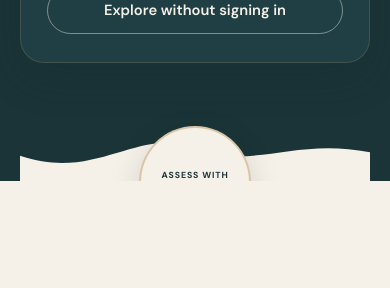
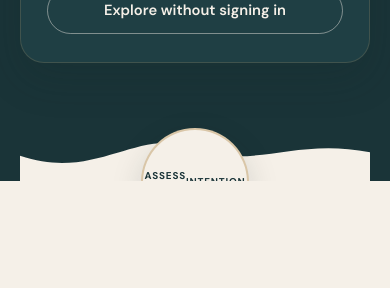
Before and after one commit to avinn1990/digital-resiliency-assistant, a React (Vite) app in the folder ui/: page / in a window 390 px wide. Shown: the part 820-1108 px from the top of the page. Built offline with nearby package versions, Linux system fonts and the light colour scheme; no server answers; a web font is replaced by a local one.

Commit message:
Fix landing seal stacking above intro section
Co-authored-by: Avinash Naduvath <avinn1990@users.noreply.github.com>

```diff
--- a/ui/src/styles/landing.css
+++ b/ui/src/styles/landing.css
@@ -274,38 +274,28 @@
   bottom: 0;
   transform: translate(-50%, 50%);
   z-index: 2;
-  width: clamp(112px, 15vw, 140px);
-  height: clamp(112px, 15vw, 140px);
+  width: clamp(100px, 14vw, 130px);
+  height: clamp(100px, 14vw, 130px);
   border-radius: 50%;
   background: var(--landing-cream);
   color: var(--landing-text-on-cream);
   border: 2px solid rgba(196, 165, 116, 0.55);
   display: flex;
-  flex-direction: column;
   align-items: center;
   justify-content: center;
-  gap: 0.1rem;
   text-align: center;
-  padding: 0.85rem;
-  font-size: clamp(0.65rem, 1.6vw, 0.72rem);
+  padding: 0.75rem;
+  font-size: 0.62rem;
   font-weight: 700;
-  letter-spacing: 0.1em;
+  letter-spacing: 0.12em;
   text-transform: uppercase;
-  line-height: 1.25;
+  line-height: 1.35;
   box-shadow: 0 12px 32px rgba(18, 38, 41, 0.15);
-  pointer-events: none;
-}
-
-.landing-seal span {
-  display: block;
 }
 
 /* Intro */
 .landing-intro {
-  position: relative;
-  z-index: 1;
-  /* Base padding + clearance below the centered seal. */
-  padding: calc(clamp(2.75rem, 6vw, 4rem) + clamp(58px, 8vw, 74px)) clamp(1.25rem, 4vw, 3.5rem) 4rem;
+  padding: clamp(4.5rem, 10vw, 6.5rem) clamp(1.25rem, 4vw, 3.5rem) 4rem;
 }
 
 .landing-intro__grid {
@@ -768,6 +758,13 @@
   }
 
   .landing-seal {
-    font-size: 0.55rem;
+    width: 108px;
+    height: 108px;
+    font-size: 0.62rem;
+    letter-spacing: 0.08em;
+  }
+
+  .landing-intro {
+    padding-top: calc(3rem + 54px);
   }
 }
```
